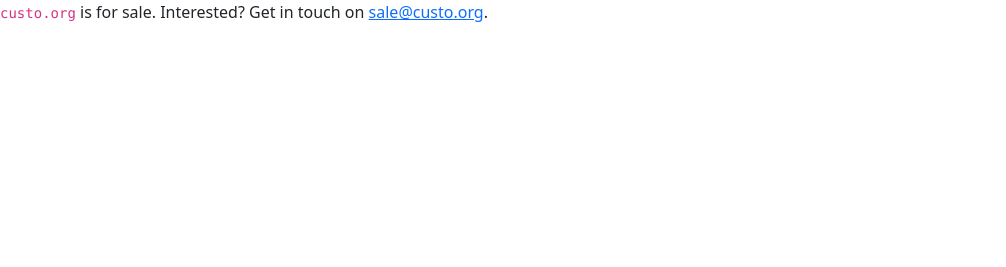
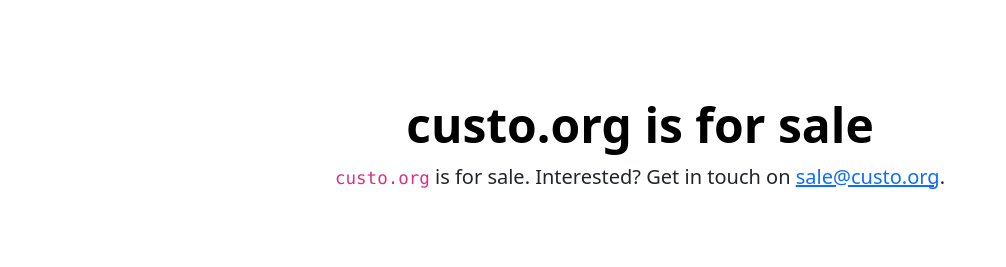
Before and after one commit to custoorg/custoorg.github.io, a plain HTML site: page index.html in a window 1280 px wide. Shown: the whole page, without its empty margins (0-1006 px from the left). Drawn offline with nearby package versions, Linux system fonts and the light colour scheme.

Commit message:
Update index.html

```diff
--- a/index.html
+++ b/index.html
@@ -7,6 +7,11 @@
     <link href="https://cdn.jsdelivr.net/npm/bootstrap@5.3.2/dist/css/bootstrap.min.css" rel="stylesheet" integrity="sha384-T3c6CoIi6uLrA9TneNEoa7RxnatzjcDSCmG1MXxSR1GAsXEV/Dwwykc2MPK8M2HN" crossorigin="anonymous">
   </head>
   <body>
-    <p><code>custo.org</code> is for sale. Interested? Get in touch on <a href="mailto:sale@custo.org">sale@custo.org</a>.</p>
+    <div class="px-4 py-5 my-5 text-center">
+      <h1 class="display-5 fw-bold text-body-emphasis">custo.org is for sale</h1>
+      <div class="col-lg-6 mx-auto">
+        <p class="lead mb-4"><code>custo.org</code> is for sale. Interested? Get in touch on <a href="mailto:sale@custo.org">sale@custo.org</a>.</p>
+      </div>
+    </div>
   </body>
 </html>
```
